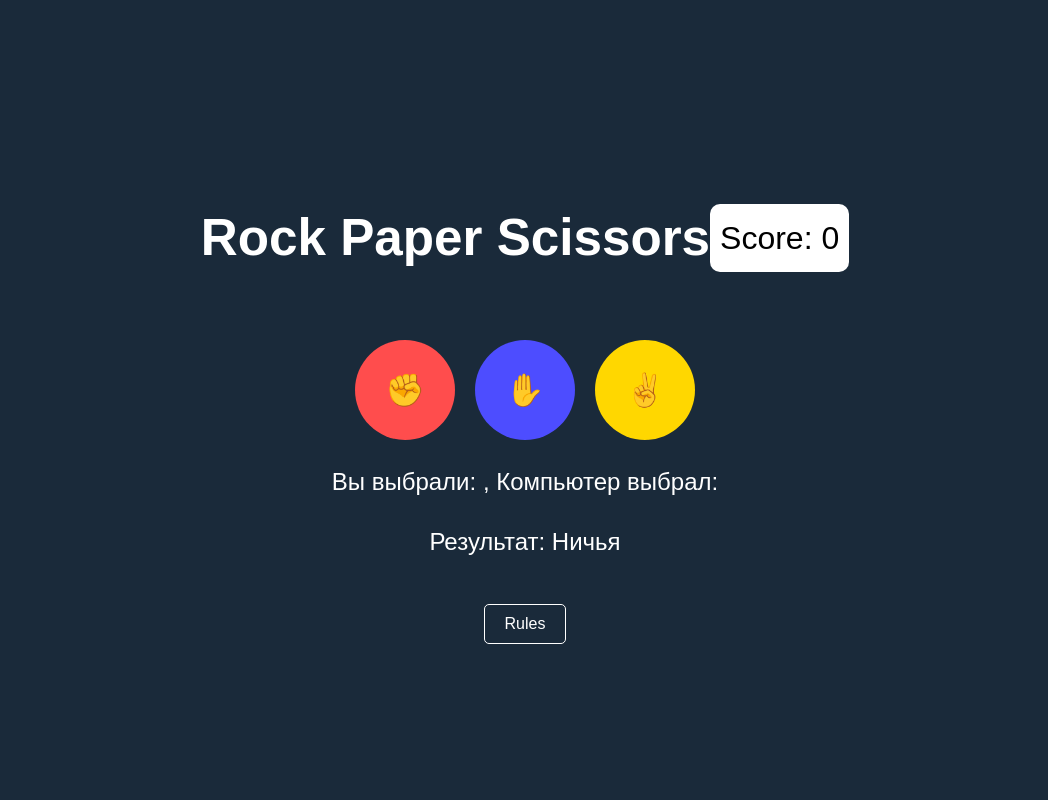
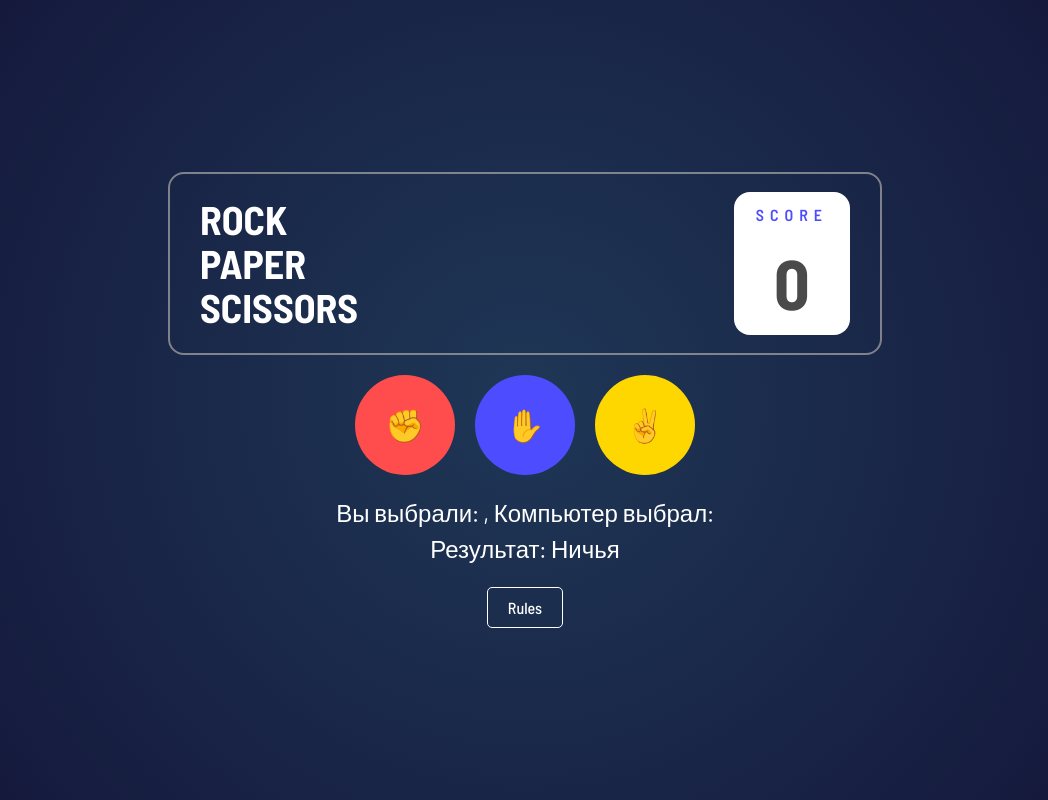
Before and after one commit to alekhnovich/react-rock-paper-scissors, a React (Vite) app: page / in a window 1280 px wide. Shown: the whole page, without its empty margins (115-1163 px from the left). Built offline with nearby package versions, Linux system fonts and the light colour scheme.

Commit message:
finished header

```diff
--- a/index.html
+++ b/index.html
@@ -5,6 +5,9 @@
     <link rel="icon" type="image/svg+xml" href="public/favicon-32x32.png" />
     <meta name="viewport" content="width=device-width, initial-scale=1.0" />
     <title>Frontend Mentor | Rock, Paper, Scissors</title>
+    <link rel="preconnect" href="https://fonts.googleapis.com">
+    <link rel="preconnect" href="https://fonts.gstatic.com" crossorigin>
+    <link href="https://fonts.googleapis.com/css2?family=Barlow+Semi+Condensed:ital,wght@0,100;0,200;0,300;0,400;0,500;0,600;0,700;0,800;0,900;1,100;1,200;1,300;1,400;1,500;1,600;1,700;1,800;1,900&display=swap" rel="stylesheet">
   </head>
   <body>
     <div id="root"></div>
--- a/src/App.css
+++ b/src/App.css
@@ -1,12 +1,15 @@
+*{
+  font-family: "Barlow Semi Condensed", sans-serif;
+  padding: 0;
+  margin: 0;
+}
 body {
   display: flex;
   justify-content: center;
-  align-items: center;
   height: 100vh;
-  background-color: #1a2a3a;
   color: #fff;
   margin: 0;
-  font-family: Arial, sans-serif;
+  background: radial-gradient(circle, hsl(214, 47%, 23%), hsl(237, 49%, 15%));
 }
 
 .game {
@@ -15,18 +18,39 @@ body {
 }
 
 .header {
+  width: 650px;
   display: flex;
   justify-content: space-between;
   align-items: center;
-  padding: 20px;
+  border: solid #9f9f9fc2 2px;
+  border-radius: 16px;
+  padding: 18px 30px 18px 30px;
+}
+
+.name-of-game {
+  font-size: 40px;
+  width: 200px;
+  text-align: left;
+}
+
+.score-div {
+  font-size: 1.6rem;
+  background-color: #fff;
+  padding-inline: 22px;
+  border-radius: 16px;
 }
 
 .score {
-  font-size: 2rem;
-  background-color: #fff;
-  color: #000;
-  padding: 10px;
-  border-radius: 10px;
+  color: #4d4dff;
+  font-size: medium;
+  letter-spacing: 6px;
+  font-weight: 600;
+}
+
+.score-value{
+  color: #4a4a4a;
+  font-weight: 700;
+  font-size: 70px;
 }
 
 .choices {
--- a/src/App.jsx
+++ b/src/App.jsx
@@ -49,8 +49,11 @@ function App() {
   return (
     <div className="game">
       <div className="header">
-        <h1>Rock Paper Scissors</h1>
-        <div className="score">Score: {score}</div>
+        <h1 className='name-of-game'>ROCK PAPER SCISSORS</h1>
+        <div className='score-div'>
+          <span className='score'>SCORE</span>
+          <div className='score-value'>{score}</div>
+        </div>
       </div>
 
       <div className="choices">
```
